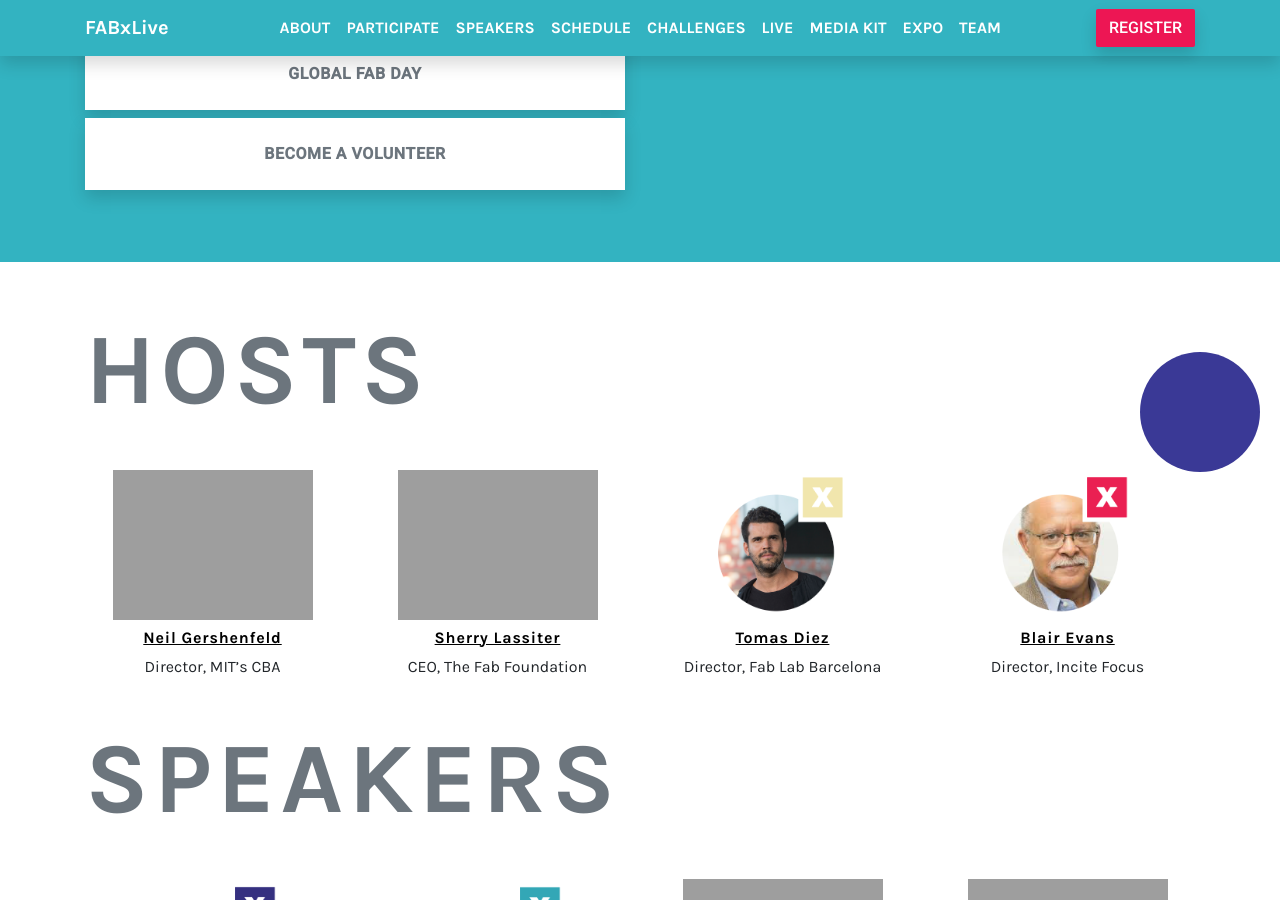
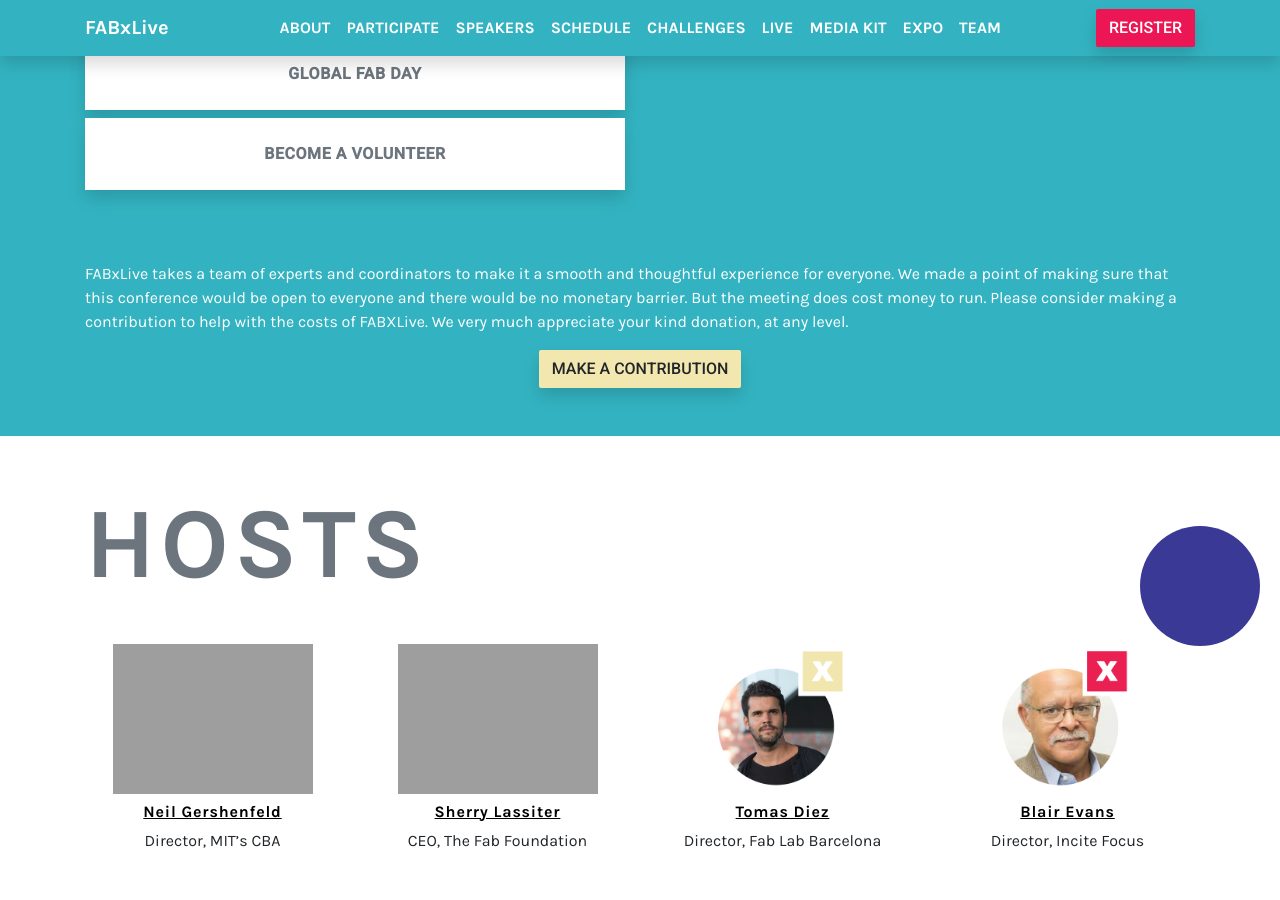
Before and after one commit to fabfoundation/fabxlive2020, a Jekyll site: the page built from index.html, in a window 1280 px wide and 900 px high, scrolled down 2794 px. Built offline with Jekyll 4.4.1, drawn with Linux system fonts in a browser that asks for light colours; nearby versions of some CDN libraries.

Commit message:
Add duplicate to participate section

```diff
--- a/index.html
+++ b/index.html
@@ -259,6 +259,21 @@
           </div>
         </div>
       </div>
+
+      <div class="col-12 mt-5">
+        <p>
+        FABxLive takes a team of experts and coordinators to make it a smooth and thoughtful experience for everyone.
+        We made a point of making sure that this conference would be open to everyone and there would be no monetary barrier.
+        But the meeting does cost money to run. Please consider making a  contribution to help with the costs of  FABXLive.
+        We very much appreciate your kind donation, at any level.
+        </p>
+
+        <div class="text-center">
+          <a class="btn bg-yellow shadow" href="https://www.paypal.com/cgi-bin/webscr?cmd=_s-xclick&hosted_button_id=34FLFMHL4ACB6&source=url" target="_blank">MAKE A CONTRIBUTION</a>
+        </div>
+      </div>
+
+
     </article>
   </div>
 </section>
```
